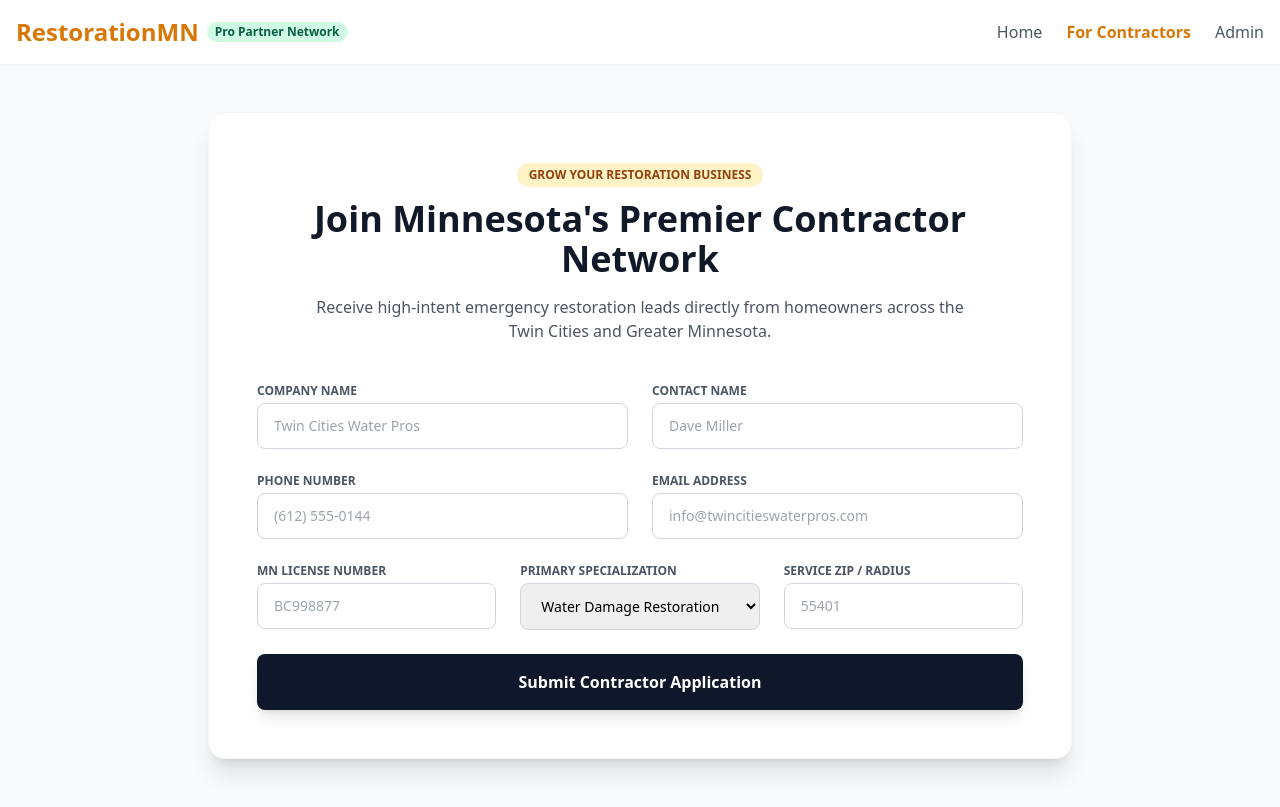
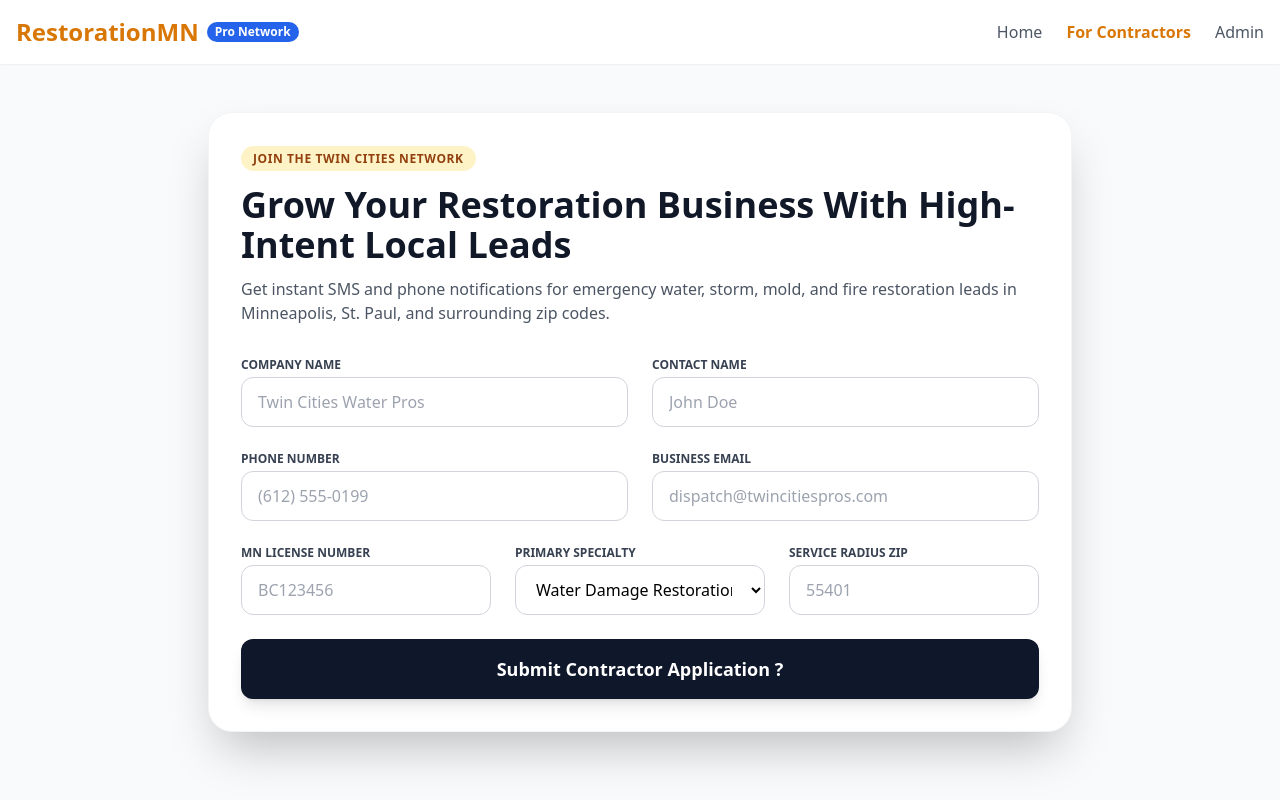
Before and after one commit to alamotte1956/best-leads-mn, a Flask app: page /contractors/signup in a window 1280 px wide. After the commit the page ends 777 px from the top, so only its background shows below. Run offline with Flask 3, Linux system fonts and the light colour scheme; some libraries are stand-ins or nearby versions.

Commit message:
Complete contractor signup template

```diff
--- a/templates/contractor_signup.html
+++ b/templates/contractor_signup.html
@@ -3,16 +3,15 @@
 <head>
     <meta charset='UTF-8'>
     <meta name='viewport' content='width=device-width, initial-scale=1.0'>
-    <title>Contractor Signup - Restoration Contractors MN</title>
+    <title>Contractor Portal - Restoration Contractors MN</title>
     <script src='https://cdn.tailwindcss.com'></script>
 </head>
 <body class='bg-slate-50 font-sans'>
-    <!-- Header -->
     <header class='bg-white shadow-sm sticky top-0 z-50'>
         <div class='max-w-7xl mx-auto px-4 py-4 flex justify-between items-center'>
             <div class='flex items-center space-x-2'>
                 <span class='text-2xl font-black text-amber-600'>RestorationMN</span>
-                <span class='text-xs bg-emerald-100 text-emerald-800 px-2 py-0.5 rounded-full font-semibold'>Pro Partner Network</span>
+                <span class='text-xs bg-blue-600 text-white px-2 py-0.5 rounded-full font-semibold'>Pro Network</span>
             </div>
             <nav class='flex items-center space-x-6'>
                 <a href='/' class='text-gray-600 hover:text-amber-600 font-medium'>Home</a>
@@ -22,70 +21,72 @@
         </div>
     </header>
 
-    <!-- Main Content -->
     <main class='max-w-4xl mx-auto px-4 py-12'>
-        <div class='bg-white rounded-2xl shadow-xl p-8 md:p-12 border border-gray-100'>
-            <div class='text-center max-w-2xl mx-auto mb-10'>
-                <span class='bg-amber-100 text-amber-800 text-xs font-extrabold uppercase px-3 py-1 rounded-full mb-3 inline-block'>Grow Your Restoration Business</span>
-                <h1 class='text-3xl md:text-4xl font-extrabold text-gray-900 mb-4'>Join Minnesota&apos;s Premier Contractor Network</h1>
-                <p class='text-gray-600'>Receive high-intent emergency restoration leads directly from homeowners across the Twin Cities and Greater Minnesota.</p>
-            </div>
-
         {% with messages = get_flashed_messages(with_categories=true) %}
           {% if messages %}
             {% for category, message in messages %}
-                        <div class='mb-8 p-4 rounded-lg bg-emerald-50 border border-emerald-200 text-emerald-800 font-medium text-center text-sm'>
+              <div class='mb-8 p-4 rounded-xl bg-emerald-50 border border-emerald-200 text-emerald-800 font-medium shadow-sm'>
                 {{ message }}
               </div>
             {% endfor %}
           {% endif %}
         {% endwith %}
 
-            <form method='POST' action='/contractors/signup' class='space-y-6'>
-                <div class='grid grid-cols-1 md:grid-cols-2 gap-6'>
+        <div class='bg-white rounded-3xl shadow-2xl p-8 border border-gray-100'>
+            <span class='bg-amber-100 text-amber-800 text-xs font-bold px-3 py-1 rounded-full uppercase tracking-wider'>Join The Twin Cities Network</span>
+            <h1 class='text-3xl sm:text-4xl font-extrabold text-gray-900 mt-4 mb-3'>
+                Grow Your Restoration Business With High-Intent Local Leads
+            </h1>
+            <p class='text-gray-600 mb-8'>
+                Get instant SMS and phone notifications for emergency water, storm, mold, and fire restoration leads in Minneapolis, St. Paul, and surrounding zip codes.
+            </p>
+
+            <form method='POST' class='space-y-6'>
+                <div class='grid grid-cols-1 sm:grid-cols-2 gap-6'>
                     <div>
-                        <label class='block text-xs font-semibold uppercase text-gray-600 mb-1'>Company Name</label>
-                        <input type='text' name='company_name' required placeholder='Twin Cities Water Pros' class='w-full px-4 py-3 rounded-lg border border-gray-300 focus:ring-2 focus:ring-amber-500 focus:border-amber-500 text-sm'>
+                        <label class='block text-xs font-bold text-gray-700 uppercase mb-1'>Company Name</label>
+                        <input type='text' name='company_name' required placeholder='Twin Cities Water Pros' class='w-full px-4 py-3 rounded-xl border border-gray-300 focus:ring-2 focus:ring-amber-500 focus:outline-none'>
                     </div>
                     <div>
-                        <label class='block text-xs font-semibold uppercase text-gray-600 mb-1'>Contact Name</label>
-                        <input type='text' name='contact_name' required placeholder='Dave Miller' class='w-full px-4 py-3 rounded-lg border border-gray-300 focus:ring-2 focus:ring-amber-500 focus:border-amber-500 text-sm'>
+                        <label class='block text-xs font-bold text-gray-700 uppercase mb-1'>Contact Name</label>
+                        <input type='text' name='contact_name' required placeholder='John Doe' class='w-full px-4 py-3 rounded-xl border border-gray-300 focus:ring-2 focus:ring-amber-500 focus:outline-none'>
                     </div>
                 </div>
 
-                <div class='grid grid-cols-1 md:grid-cols-2 gap-6'>
+                <div class='grid grid-cols-1 sm:grid-cols-2 gap-6'>
                     <div>
-                        <label class='block text-xs font-semibold uppercase text-gray-600 mb-1'>Phone Number</label>
-                        <input type='tel' name='phone' required placeholder='(612) 555-0144' class='w-full px-4 py-3 rounded-lg border border-gray-300 focus:ring-2 focus:ring-amber-500 focus:border-amber-500 text-sm'>
+                        <label class='block text-xs font-bold text-gray-700 uppercase mb-1'>Phone Number</label>
+                        <input type='tel' name='phone' required placeholder='(612) 555-0199' class='w-full px-4 py-3 rounded-xl border border-gray-300 focus:ring-2 focus:ring-amber-500 focus:outline-none'>
                     </div>
                     <div>
-                        <label class='block text-xs font-semibold uppercase text-gray-600 mb-1'>Email Address</label>
-                        <input type='email' name='email' required placeholder='info@twincitieswaterpros.com' class='w-full px-4 py-3 rounded-lg border border-gray-300 focus:ring-2 focus:ring-amber-500 focus:border-amber-500 text-sm'>
+                        <label class='block text-xs font-bold text-gray-700 uppercase mb-1'>Business Email</label>
+                        <input type='email' name='email' required placeholder='dispatch@twincitiespros.com' class='w-full px-4 py-3 rounded-xl border border-gray-300 focus:ring-2 focus:ring-amber-500 focus:outline-none'>
                     </div>
                 </div>
 
-                <div class='grid grid-cols-1 md:grid-cols-3 gap-6'>
+                <div class='grid grid-cols-1 sm:grid-cols-3 gap-6'>
                     <div>
-                        <label class='block text-xs font-semibold uppercase text-gray-600 mb-1'>MN License Number</label>
-                        <input type='text' name='license_number' required placeholder='BC998877' class='w-full px-4 py-3 rounded-lg border border-gray-300 focus:ring-2 focus:ring-amber-500 focus:border-amber-500 text-sm'>
+                        <label class='block text-xs font-bold text-gray-700 uppercase mb-1'>MN License Number</label>
+                        <input type='text' name='license_number' required placeholder='BC123456' class='w-full px-4 py-3 rounded-xl border border-gray-300 focus:ring-2 focus:ring-amber-500 focus:outline-none'>
                     </div>
                     <div>
-                        <label class='block text-xs font-semibold uppercase text-gray-600 mb-1'>Primary Specialization</label>
-                        <select name='service_type' required class='w-full px-4 py-3 rounded-lg border border-gray-300 focus:ring-2 focus:ring-amber-500 focus:border-amber-500 text-sm'>
-                            <option value='Water Damage Restoration'>Water Damage Restoration</option>
-                            <option value='Roofing & Storm Repair'>Roofing & Storm Repair</option>
-                            <option value='Mold Remediation'>Mold Remediation</option>
-                            <option value='Fire & Smoke Restoration'>Fire & Smoke Restoration</option>
+                        <label class='block text-xs font-bold text-gray-700 uppercase mb-1'>Primary Specialty</label>
+                        <select name='service_type' class='w-full px-4 py-3 rounded-xl border border-gray-300 focus:ring-2 focus:ring-amber-500 focus:outline-none bg-white'>
+                            <option>Water Damage Restoration</option>
+                            <option>Storm & Wind Repair</option>
+                            <option>Mold Remediation</option>
+                            <option>Fire & Smoke Restoration</option>
+                            <option>Roofing & Siding</option>
                         </select>
                     </div>
                     <div>
-                        <label class='block text-xs font-semibold uppercase text-gray-600 mb-1'>Service ZIP / Radius</label>
-                        <input type='text' name='service_radius_zip' required placeholder='55401' class='w-full px-4 py-3 rounded-lg border border-gray-300 focus:ring-2 focus:ring-amber-500 focus:border-amber-500 text-sm'>
+                        <label class='block text-xs font-bold text-gray-700 uppercase mb-1'>Service Radius ZIP</label>
+                        <input type='text' name='service_radius_zip' required placeholder='55401' class='w-full px-4 py-3 rounded-xl border border-gray-300 focus:ring-2 focus:ring-amber-500 focus:outline-none'>
                     </div>
                 </div>
 
-                <button type='submit' class='w-full bg-slate-900 hover:bg-slate-800 text-white font-bold py-4 px-6 rounded-lg shadow-lg transition duration-200 text-base'>
-                    Submit Contractor Application
+                <button type='submit' class='w-full bg-slate-900 hover:bg-slate-800 text-white font-bold py-4 rounded-xl shadow-lg transition duration-200 text-lg'>
+                    Submit Contractor Application ?
                 </button>
             </form>
         </div>
```
Lines whose indentation alone changed are shown as unchanged.
